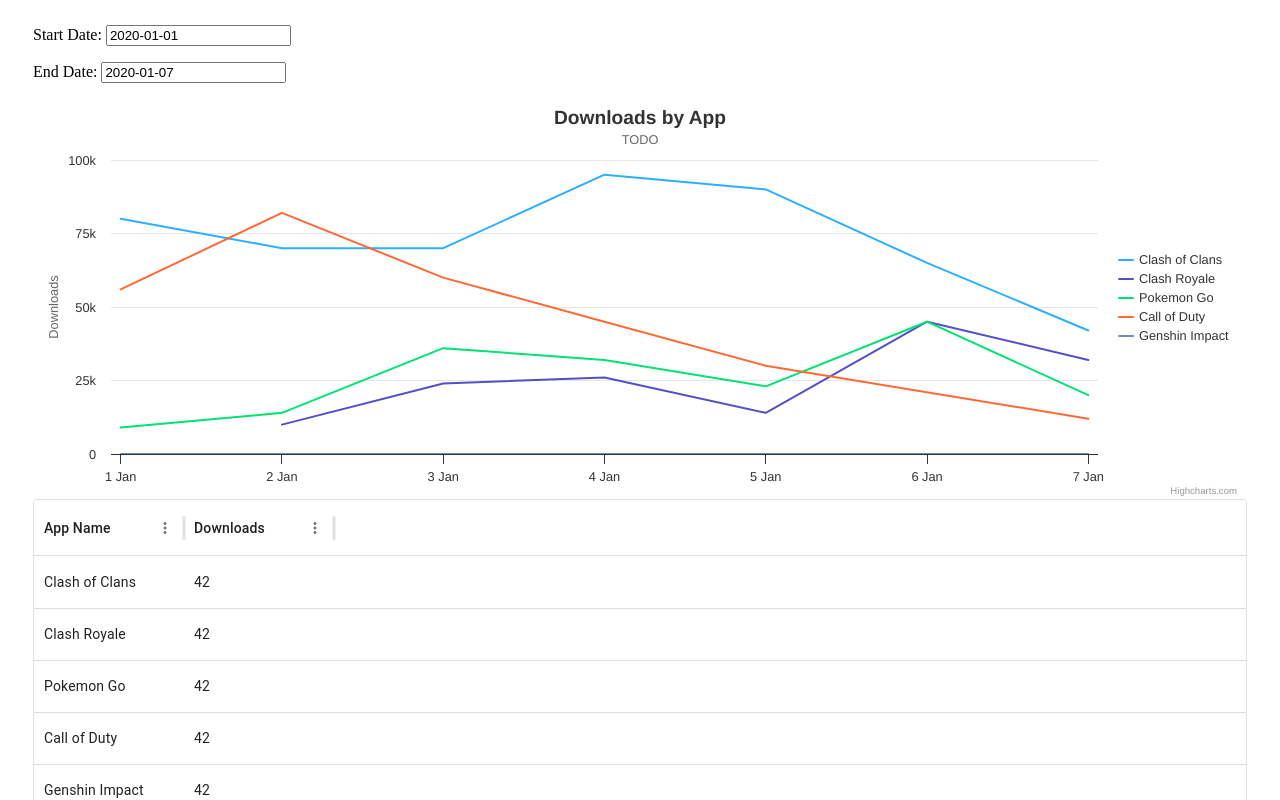
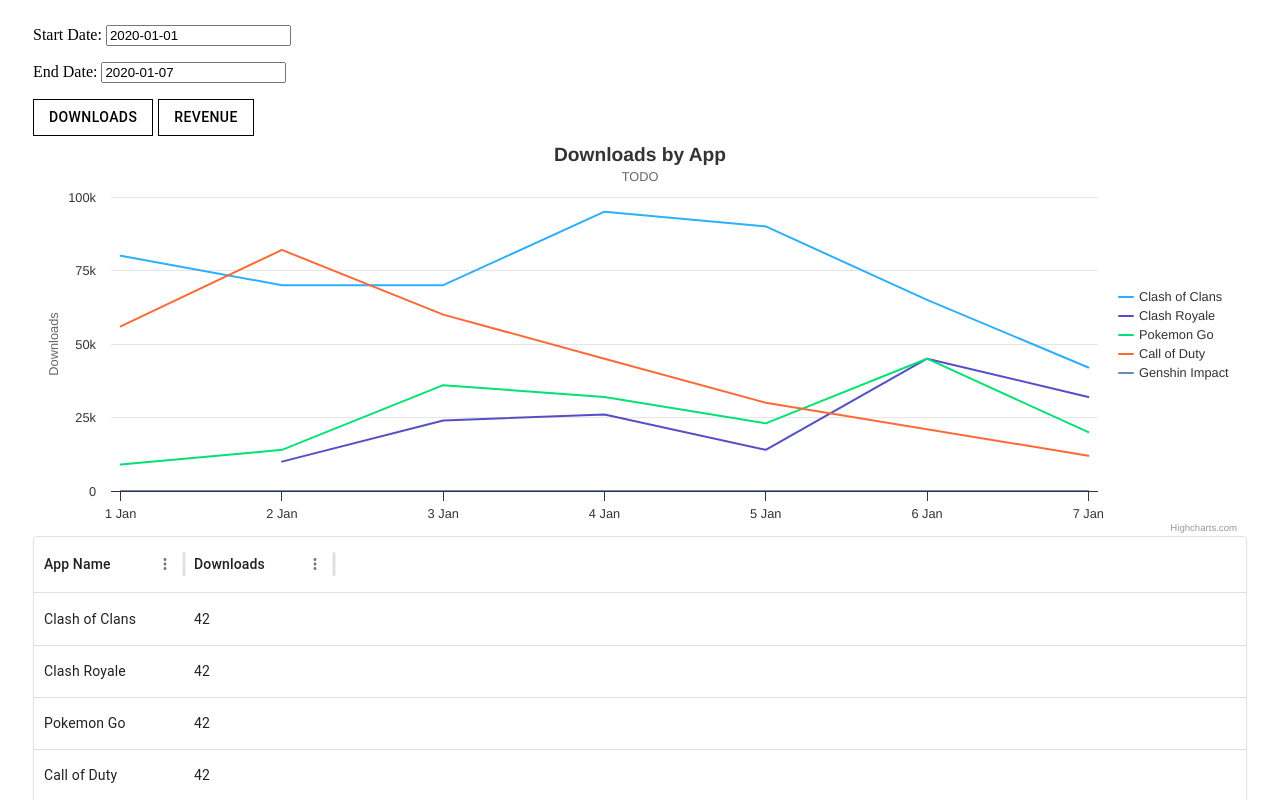
Before and after one commit to vanyanv/fe-assignment-react, a React (Create React App) app: page / in a window 1280 px wide. Shown: the top 800 px of the page. Built offline with nearby package versions, Linux system fonts and the light colour scheme.

Commit message:
added two buttom from MUI, created custom Styles for buttons

```diff
--- a/src/App.css
+++ b/src/App.css
@@ -1,3 +1,13 @@
 .container {
   margin: 25px;
 }
+
+.buttons-container {
+  display: flex;
+
+  gap: 5px;
+}
+
+buttons {
+  color: gray;
+}
--- a/src/App.tsx
+++ b/src/App.tsx
@@ -2,6 +2,17 @@
 import Table from "./Table";
 import useData from "./useData";
 import "./App.css";
+import { Button } from "@mui/material";
+
+const buttonStyle = {
+  fontSize: "14px",
+  color: "black", // black text
+  border: "1px solid black", // border
+  borderRadius: "0px", // makes border square
+  "&:hover": {
+    backgroundColor: "#9CBFD2", // hover effect for active button
+  },
+};
 
 const App = () => {
   const { data, loading } = useData();
@@ -16,6 +27,15 @@
           End Date: <input value="2020-01-07" />
         </p>
       </div>
+      <div className="buttons-container">
+        <Button sx={buttonStyle} variant="outlined" size="medium">
+          Downloads
+        </Button>
+
+        <Button sx={buttonStyle} variant="outlined" size="medium">
+          Revenue
+        </Button>
+      </div>
       <Chart data={data} loading={loading} />
       <Table data={data} loading={loading} />
     </div>
```
